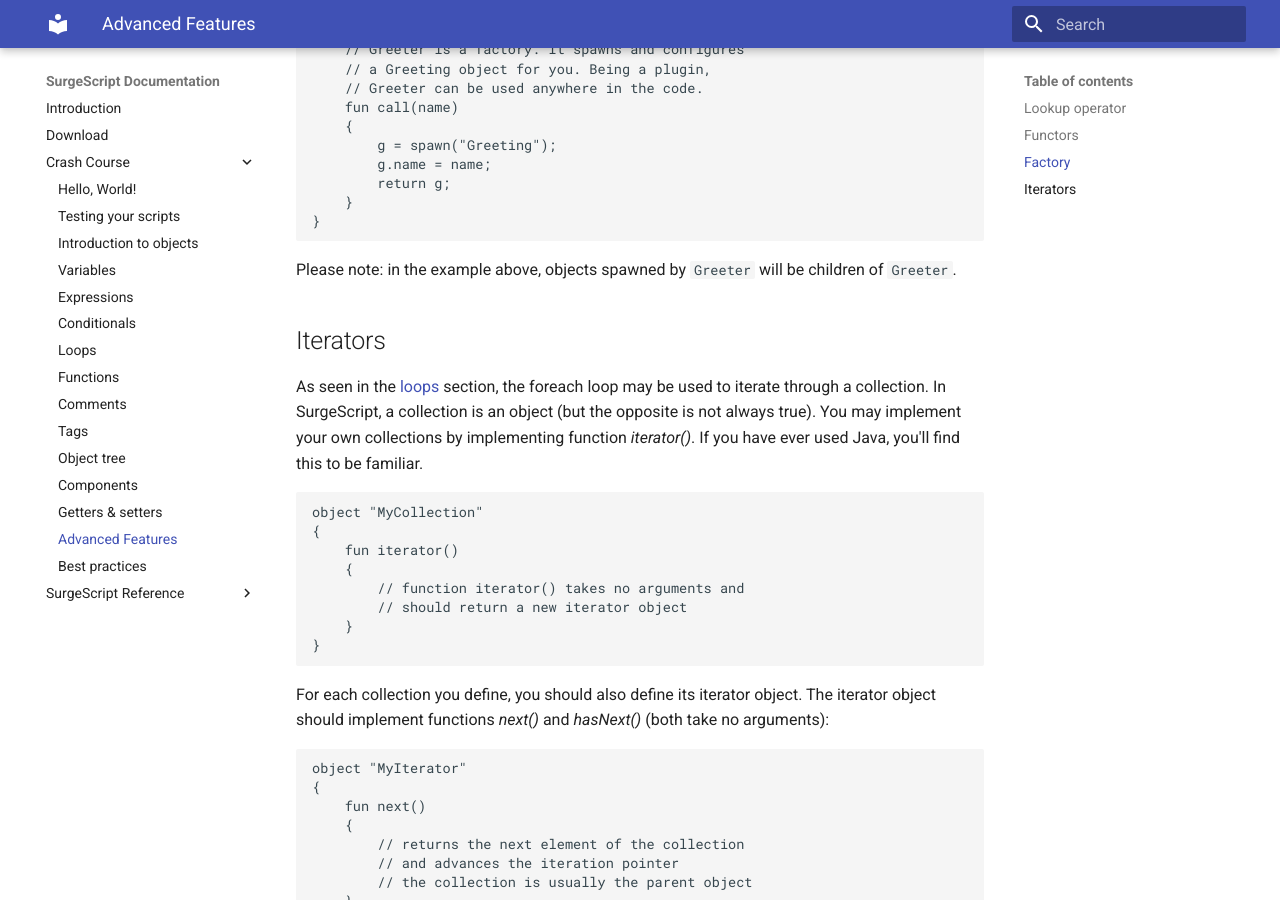
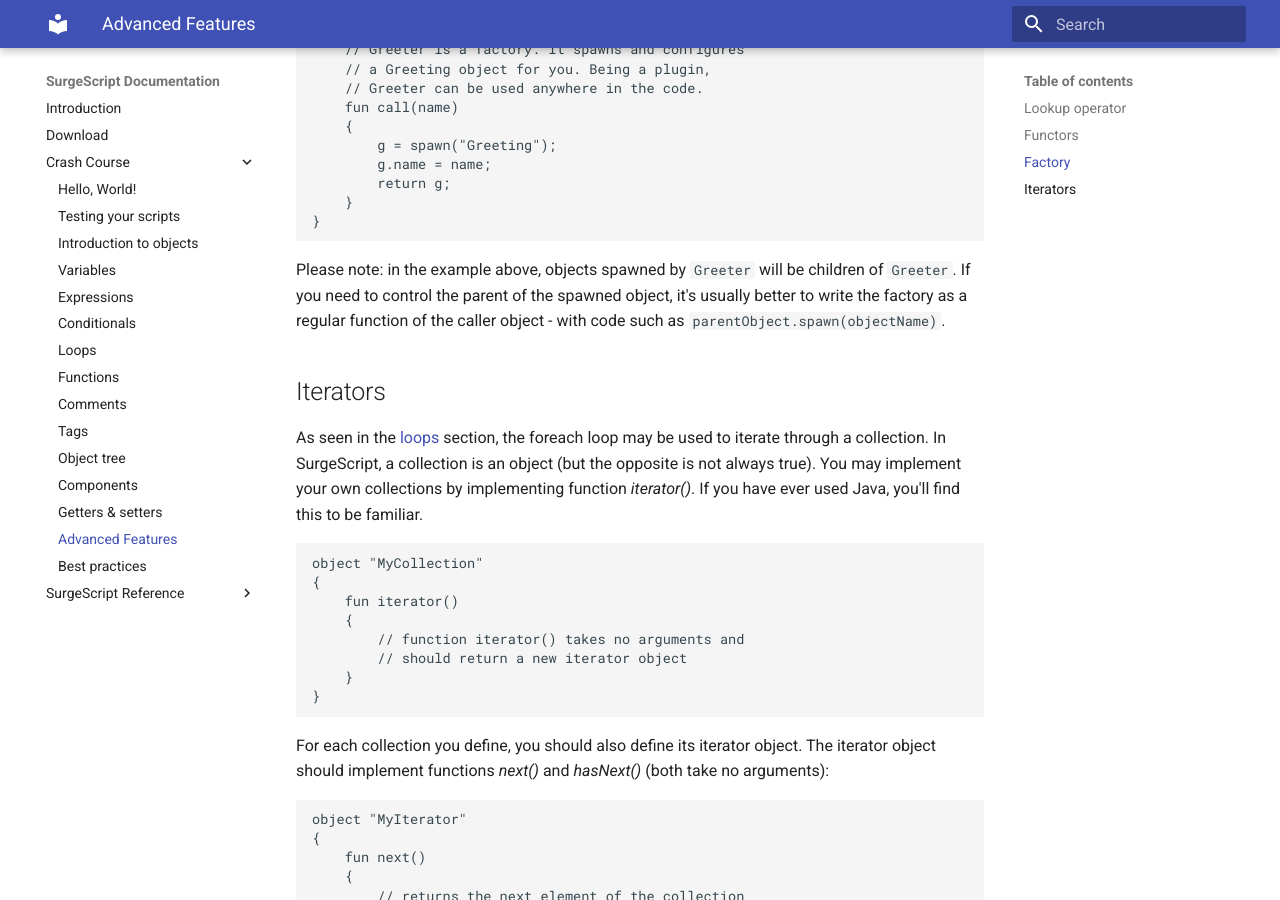
Before and after one commit to alemart/surgescript, an MkDocs documentation site: the page built from docs/tutorials/advanced_features.md, in a window 1280 px wide and 900 px high, scrolled down 1939 px. Built offline with MkDocs 1.6.1 and Material for MkDocs 9.7.7, drawn with Linux system fonts in a browser that asks for light colours; old or Windows-style settings are respelled for this version of MkDocs.

Commit message:
Included some advice.

````diff
--- a/docs/tutorials/advanced_features.md
+++ b/docs/tutorials/advanced_features.md
@@ -87,7 +87,7 @@ object "Greeter"
 }
 ```
 
-Please note: in the example above, objects spawned by `Greeter` will be children of `Greeter`.
+Please note: in the example above, objects spawned by `Greeter` will be children of `Greeter`. If you need to control the parent of the spawned object, it's usually better to write the factory as a regular function of the caller object - with code such as `parentObject.spawn(objectName)`.
 
 Iterators
 ---------
````
